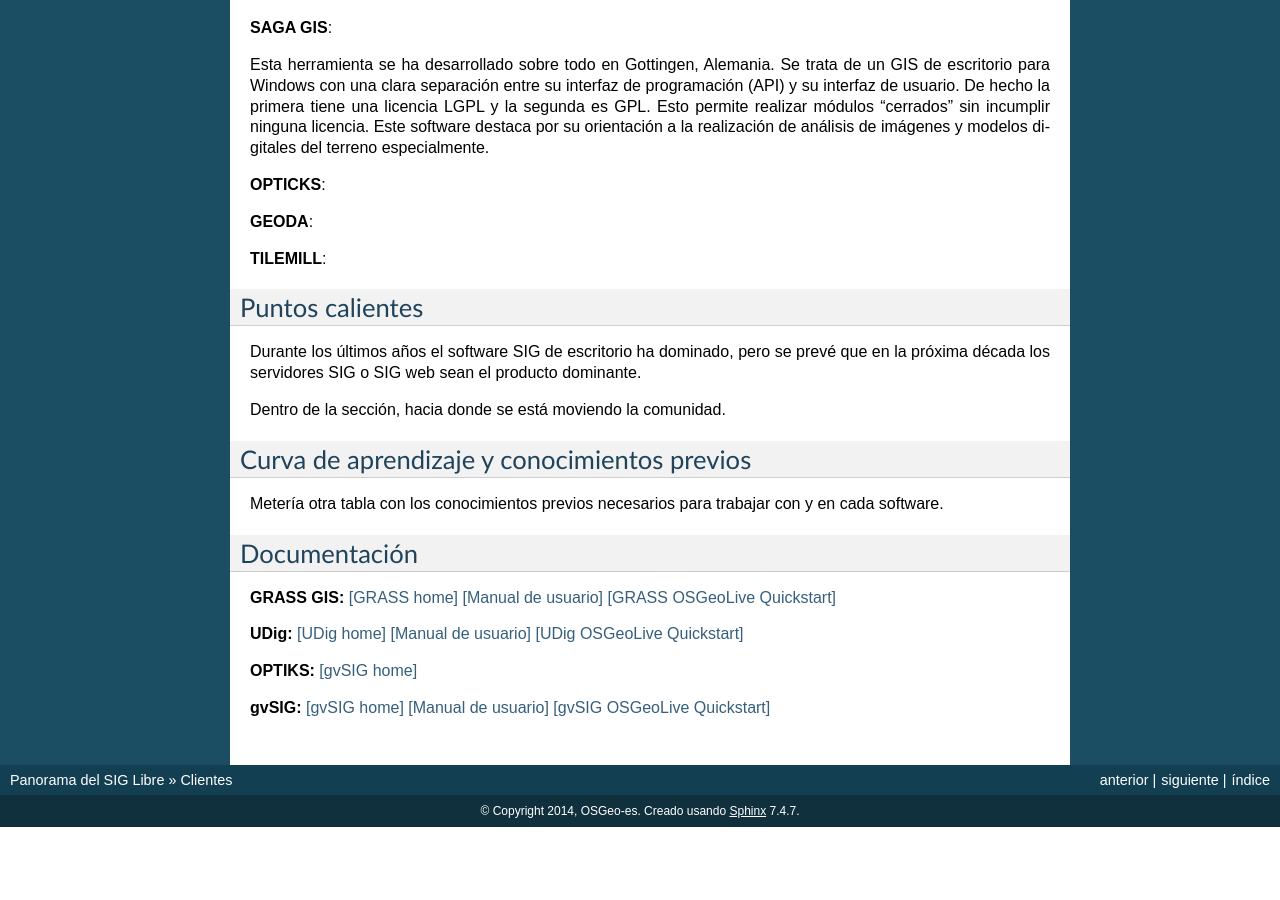
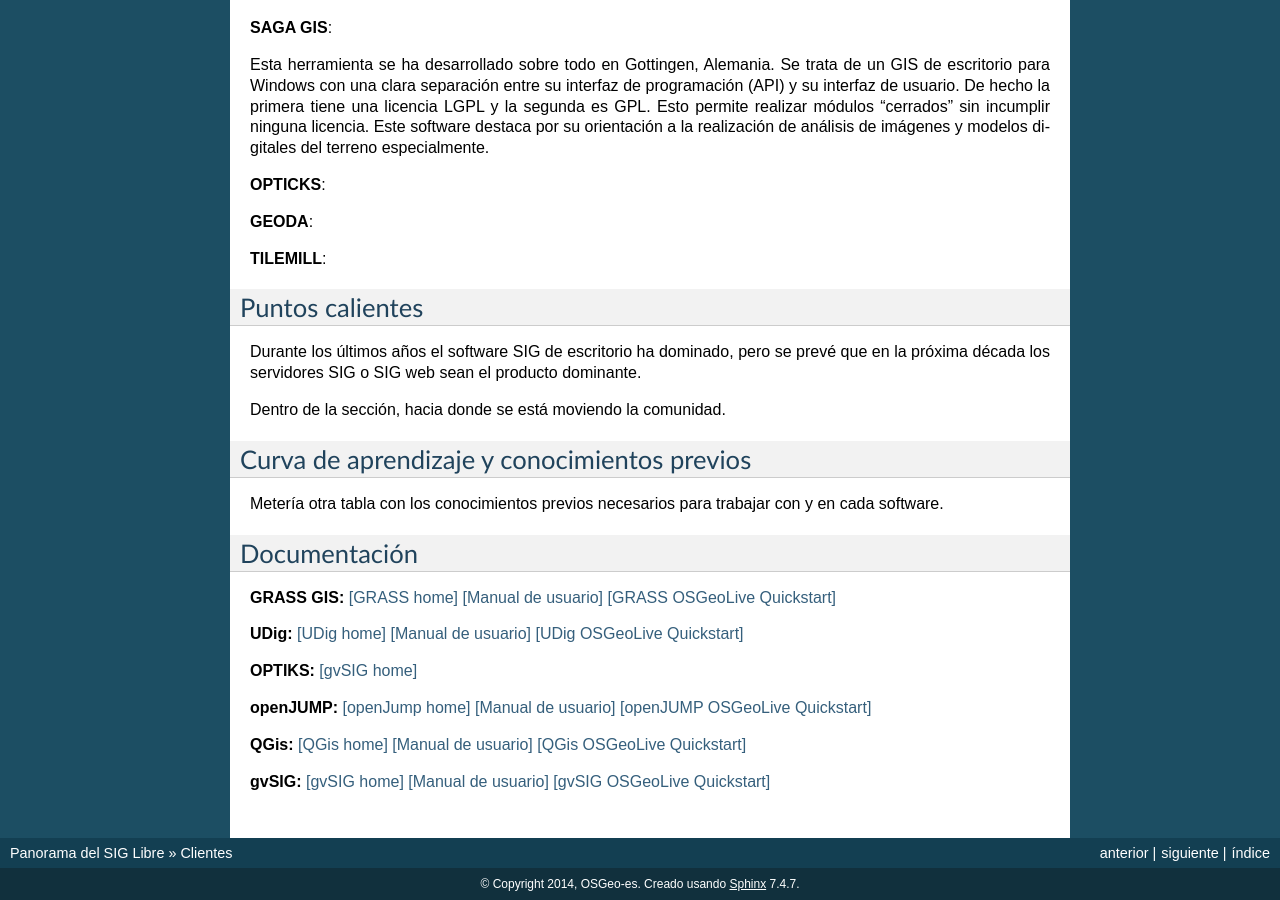
Before and after one commit to OSGeo-ES/panorama-siglibre8, a Sphinx documentation site: the page built from source/clientes/index.rst, in a window 1280 px wide and 900 px high, scrolled down 3223 px. Built offline with Sphinx 7.4.7, drawn with Linux system fonts in a browser that asks for light colours; before the commit the page ends 4050 px from its top, so only the background shows below that.

Commit message:
Update index.rst

```diff
--- a/source/clientes/index.rst
+++ b/source/clientes/index.rst
@@ -138,4 +138,9 @@
 
 **OPTIKS:** `[gvSIG home] <http://opticks.org/confluence/display/opticks/Welcome+To+Opticks>`_
 
+**openJUMP:** `[openJump home] <http://www.openjump.org/>`_ `[Manual de usuario] <http://sourceforge.net/projects/jump-pilot/files/Documentation/OpenJUMP%201.4%20Tutorials/>`_ `[openJUMP OSGeoLive Quickstart] <http://live.osgeo.org/en/quickstart/openjump_quickstart.html>`_
+
+**QGis:** `[QGis home] <http://qgis.org/>`_ `[Manual de usuario] <http://qgis.org/es/docs/user_manual/index.html>`_ `[QGis OSGeoLive Quickstart] <http://live.osgeo.org/en/quickstart/qgis_quickstart.html>`_
+
+
 **gvSIG:** `[gvSIG home] <http://gvsig.org/>`_ `[Manual de usuario] <http://www.gvsig.org/plone/projects/gvsig-desktop/docs/user/gvsig-desktop-2-1-manual-de-usuario/>`_ `[gvSIG OSGeoLive Quickstart] <http://live.osgeo.org/en/quickstart/gvsig_quickstart.html>`_
```
